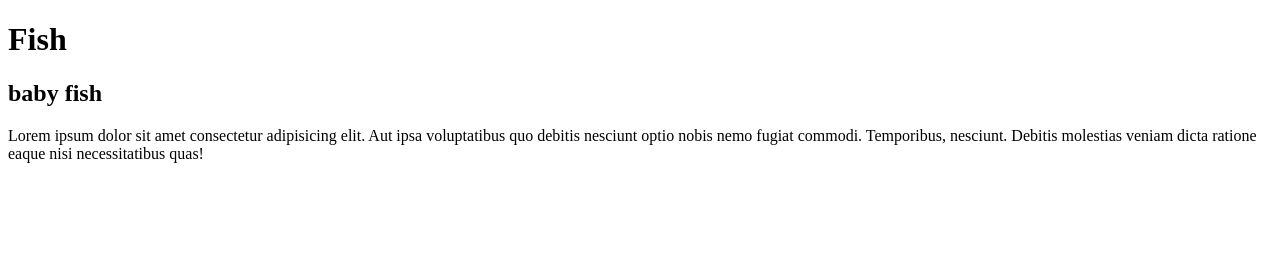
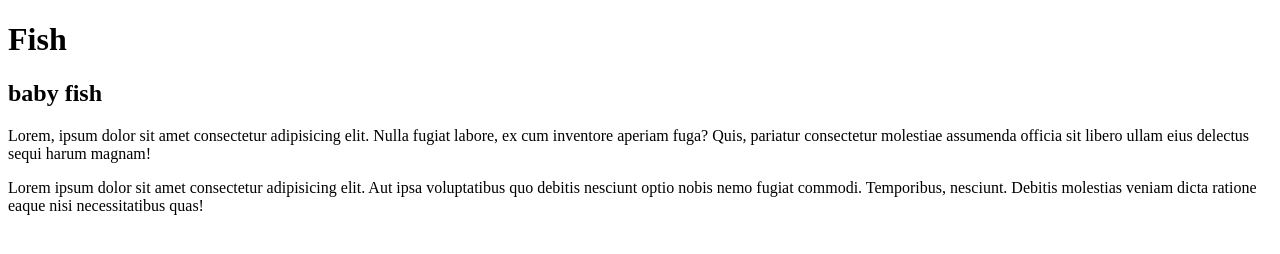
Before and after one commit to vmolash/fewd-training, a plain HTML site: page pages/fish.html in a window 1280 px wide. Drawn offline with Linux system fonts and the light colour scheme.

Commit message:
eddited pages

```diff
--- a/pages/fish.html
+++ b/pages/fish.html
@@ -9,6 +9,7 @@
 <body>
     <h1>Fish</h1>
     <h2>baby fish</h2>
+    <p>Lorem, ipsum dolor sit amet consectetur adipisicing elit. Nulla fugiat labore, ex cum inventore aperiam fuga? Quis, pariatur consectetur molestiae assumenda officia sit libero ullam eius delectus sequi harum magnam!</p>
     <p>Lorem ipsum dolor sit amet consectetur adipisicing elit. Aut ipsa voluptatibus quo debitis nesciunt optio nobis nemo fugiat commodi. Temporibus, nesciunt. Debitis molestias veniam dicta ratione eaque nisi necessitatibus quas!</p>
 </body>
 </html>
```
Also changed, not shown: pages/shark.html (+1 -0 lines).
